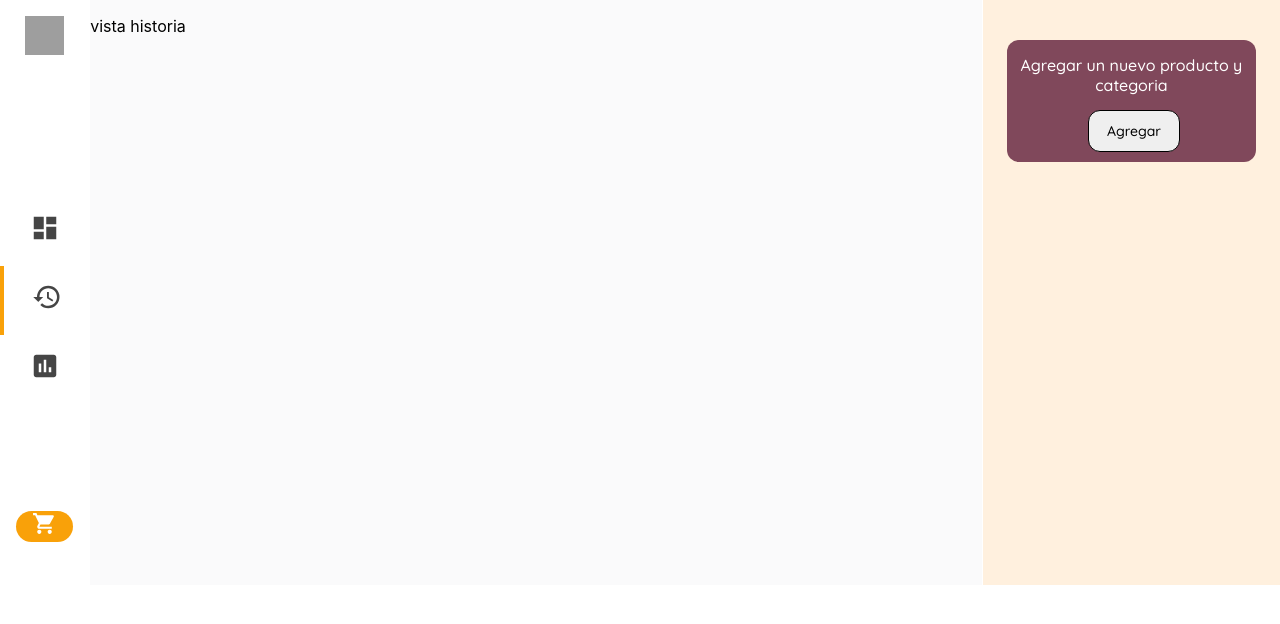
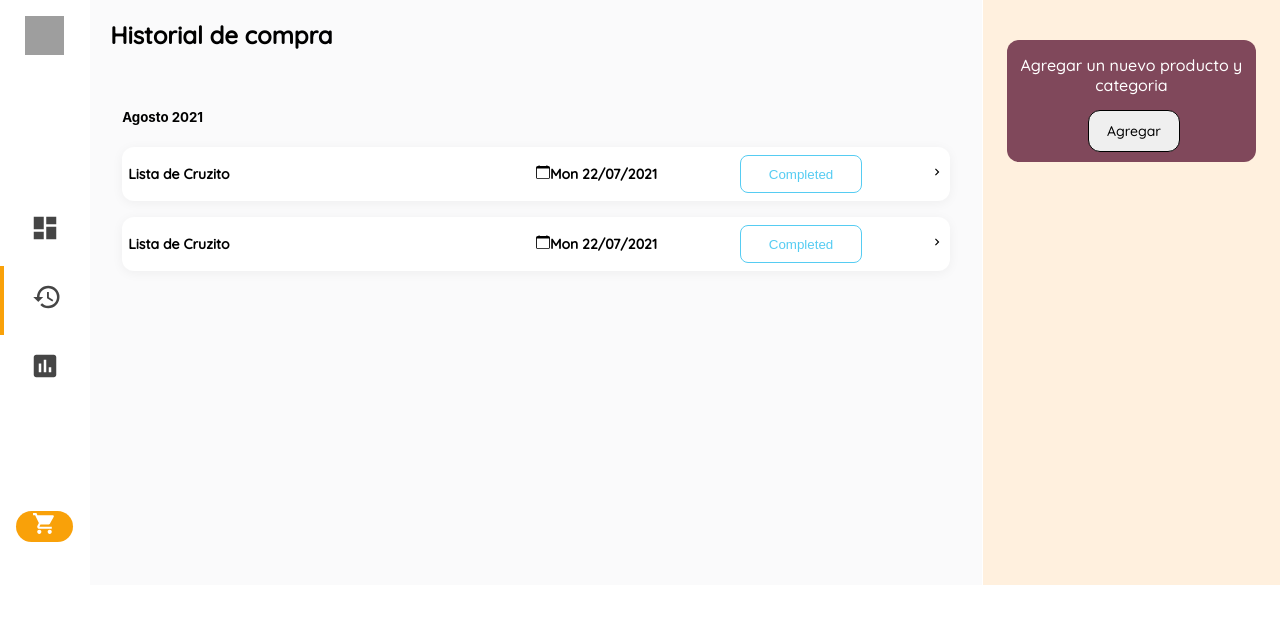
Before and after one commit to Codigo-bit-mx/ShoppingCart, a React (Create React App) app: page / in a window 1280 px wide. Both pictures are taken after a click on the element 44 px from the left and 341 px from the top of the page. Shown: the top 624 px of the page. Built offline with nearby package versions, Linux system fonts and the light colour scheme; grey boxes are pictures that could not be loaded.

Commit message:
Pantalla history

```diff
--- a/src/componentes/Tienda.js
+++ b/src/componentes/Tienda.js
@@ -1,7 +1,8 @@
 import React, { useContext } from 'react';
 import dashContext from '../context/dashbord/dashContext'
 import styled from 'styled-components';
-import ListaTienda from './ListaTienda'
+import ListaTienda from './ListaTienda';
+import History from './history/history';
 
 const ContMarket = styled.div`
     width: 100%;
@@ -18,8 +19,8 @@ const Tienda = () => {
         <ContMarket>
 
         { viewproductos ?  <ListaTienda />  :
-          viewhistory   ?  <p>vista historia</p> :
-          viewmetricas  ?   <p>vista metricas</p> : null
+          viewhistory   ?  <History /> :
+          viewmetricas  ?  <p>vista metricas</p> : null
         }
 
         </ContMarket>
--- /dev/null
+++ b/src/componentes/history/history.js
@@ -0,0 +1,78 @@
+import React from 'react';
+import styled from 'styled-components';
+import {BsCalendar} from 'react-icons/bs';
+import { MdNavigateNext } from 'react-icons/md';
+
+const ContHistory = styled.div`
+    width: 100%;
+
+    h2{
+        margin: 20px 20px;
+        font-family: 'Quicksand', sans-serif;
+        font-style: normal;
+        font-weight: bold;
+    }
+`;
+const UL = styled.ul`
+    list-style: none;
+    margin: 2em 0 0 0;
+    padding: 5px 2em;
+`;
+const LI = styled.li`
+    display: grid;
+    grid-template-columns: 50% 25% 15% 10%;
+    grid-template-rows: 1fr;
+    background: #fff;
+    padding: 8px 6px;
+    box-shadow: 0px 2px 12px rgba(0, 0, 0, 0.05);
+    border-radius: 12px;
+    margin: 1em 0;
+    p{
+        margin: 10px 0;
+        font-family: 'Quicksand', sans-serif;
+        font-style: normal;
+        font-weight: bold;
+        font-size: 14px;
+    }
+
+    button{
+        background: transparent;
+        color: #56CCF2;
+        border: 1px solid #56CCF2;
+        box-sizing: border-box;
+        border-radius: 8px;
+    }
+`;
+const Parrafo = styled.p`
+    text-align: end;
+    font-size: 15px;
+`;
+
+const History = () => {
+    return (
+
+        <ContHistory>
+
+            <h2>Historial de compra</h2>
+
+            <UL>
+            <h5>Agosto 2021</h5>
+            <LI><p>Lista de Cruzito</p>
+            <p><span><BsCalendar /></span>Mon 22/07/2021</p>
+            <button>Completed</button>
+            <Parrafo><span><MdNavigateNext /></span></Parrafo>
+            </LI>
+
+            <LI><p>Lista de Cruzito</p>
+            <p><span><BsCalendar /></span>Mon 22/07/2021</p>
+            <button>Completed</button>
+            <Parrafo><span><MdNavigateNext /></span></Parrafo>
+            </LI>
+            </UL>
+
+        </ContHistory>
+
+     );
+}
+
+export default History;
```
